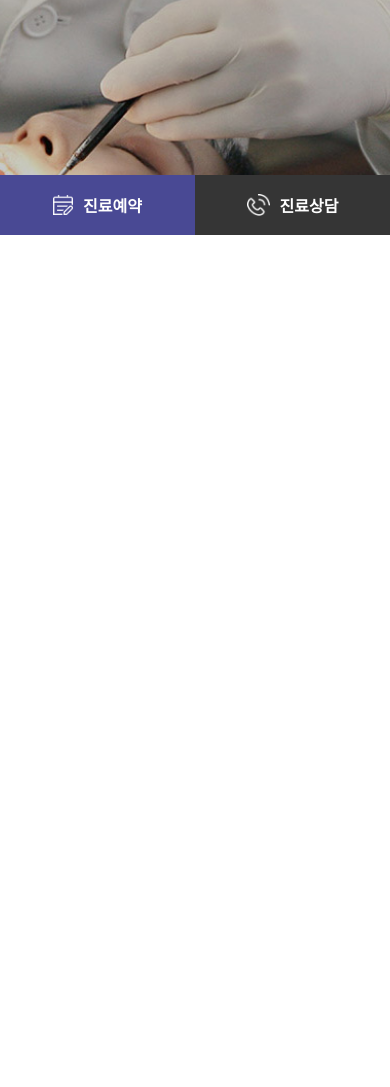
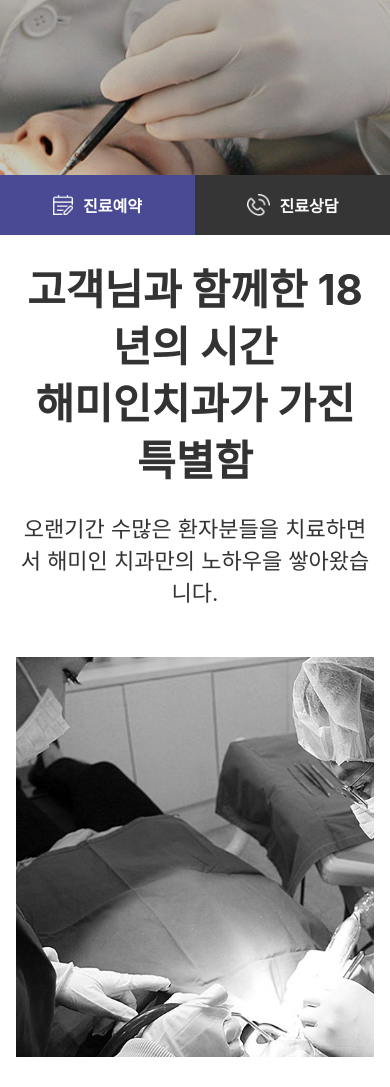
Before and after one commit to rangedayo/Haemiin-dental-clinic_coding, a plain HTML site: page index.html in a window 390 px wide. Shown: the part 609-1696 px from the top of the page. Before the commit the page ends 844 px from the top, so only its background shows below. Drawn offline with nearby package versions, Linux system fonts and the light colour scheme; a web font is replaced by a local one.

Commit message:
coding section_2
coding responsive web design

```diff
--- a/css/common.css
+++ b/css/common.css
@@ -21,6 +21,10 @@ nav {
   padding-right: 220px;
 }
 
+.section_2 {
+  padding: 7.8vw 230px;
+}
+
 @media screen and (max-width: 1550px) {
   nav {
     padding: 0 6%;
@@ -37,6 +41,10 @@ nav {
   .section_1 .slide_3 .text_wrap {
     padding-right: 6%;
   }
+
+  .section_2 {
+    padding: 7.8vw 6%;
+  }
 }
 
 @media screen and (max-width: 1280px) {
@@ -45,29 +53,25 @@ nav {
   }
 
   .section_1 .slide_1 .text_wrap {
-    padding: 0 3%;
+    padding: 0 4%;
   }
 
   .section_1 .slide_2 .text_wrap {
-    padding: 150px 3%;
+    padding: 150px 4%;
   }
 
   .section_1 .slide_3 .text_wrap {
     padding-right: 6%;
+  }
+
+  .section_2 {
+    padding: 7.8vw 4%;
   }
 }
 
 @media screen and (max-width: 1024px) {
   header {
     padding: 0 4%;
-  }
-
-  .section_1 .slide_1 .text_wrap {
-    padding: 0 4%;
-  }
-
-  .section_1 .slide_2 .text_wrap {
-    padding: 150px 4%;
   }
 }
 
--- a/css/main.css
+++ b/css/main.css
@@ -445,6 +445,10 @@ nav:hover .sub_menu_wrap {
 }
 
 /* quick menu */
+button {
+  all: unset;
+}
+
 .quick_menu_wrap {
   display: flex;
   justify-content: center;
@@ -459,6 +463,10 @@ nav:hover .sub_menu_wrap {
 .quick_menu_wrap .icon_wrap {
   margin-right: 35px;
   text-align: center;
+}
+
+.quick_menu_wrap .icon_wrap:last-child {
+  margin-right: 0;
 }
 
 .quick_menu_wrap .img_wrap {
@@ -586,3 +594,52 @@ nav:hover .sub_menu_wrap {
     color: #fff;
   }
 }
+
+/* section_2 */
+.section_2 .banner_wrap {
+  height: 500px;
+  background-color: lightblue;
+
+  background-repeat: no-repeat;
+  background-attachment: fixed;
+  background-size: cover;
+  background-position: 220px 0;
+  background-image: url(../img/sec_2_img.jpg);
+}
+
+.section_2 .title_wrap {
+  text-align: center;
+  margin-bottom: 55px;
+}
+
+.section_2 h2 {
+  font-size: 50px;
+  line-height: 67px;
+  margin-bottom: 22px;
+}
+
+.section_2 p {
+  font-size: 25px;
+  font-weight: 400;
+}
+
+@media screen and (max-width: 1550px) {
+  .section_2 .title_wrap {
+    margin-bottom: 50px;
+  }
+
+  .section_2 h2 {
+    font-size: 42px;
+    line-height: 57px;
+  }
+
+  .section_2 p {
+    font-size: 22px;
+  }
+
+  .section_2 .banner_wrap {
+    height: 400px;
+
+    background-position: 6% 0;
+  }
+}
--- a/index.html
+++ b/index.html
@@ -129,8 +129,8 @@
       <div class="swiper-wrapper">
         <div class="swiper-slide slide_1">
           <div class="img_wrap">
-            <img src="img/sec_1_img_1.jpg" alt="해미인치과" />
-            <img src="img/sec_1_img_1_mo.jpg" alt="해미인치과" />
+            <img src="img/sec_1_img_1.jpg" alt="해미인치과 원장님 사진" />
+            <img src="img/sec_1_img_1_mo.jpg" alt="해미인치과 원장님 사진" />
           </div>
 
           <div class="text_wrap">
@@ -147,13 +147,16 @@
 
         <div class="swiper-slide slide_2">
           <div class="img_wrap">
-            <img src="img/sec_1_img_2.jpg" alt="해미인치과" />
-            <img src="img/sec_1_img_2_mo.jpg" alt="해미인치과" />
+            <img src="img/sec_1_img_2.jpg" alt="해미인치과 인비절라인 교정" />
+            <img
+              src="img/sec_1_img_2_mo.jpg"
+              alt="해미인치과 인비절라인 교정"
+            />
           </div>
 
           <div class="text_wrap">
             <div class="img_wrap invisalign">
-              <img src="img/logo_invisalign.png" alt="인비절라인" />
+              <img src="img/logo_invisalign.png" alt="인비절라인 로고" />
             </div>
 
             <h2><span>인비절라인</span> 투명교정</h2>
@@ -167,7 +170,7 @@
 
         <div class="swiper-slide slide_3">
           <div class="img_wrap">
-            <img src="img/sec_1_img_3.jpg" alt="해미인치과" />
+            <img src="img/sec_1_img_3.jpg" alt="임플란트 사진" />
           </div>
 
           <div class="text_wrap">
@@ -249,6 +252,22 @@
       </div>
     </div>
 
+    <!-- section_2 -->
+    <div class="section_2">
+      <div class="title_wrap">
+        <h2>
+          고객님과 함께한 18년의 시간<br />
+          해미인치과가 가진 특별함
+        </h2>
+        <p>
+          오랜기간 수많은 환자분들을 치료하면서 해미인 치과만의 노하우을
+          쌓아왔습니다.
+        </p>
+      </div>
+
+      <div class="banner_wrap"></div>
+    </div>
+
     <footer></footer>
 
     <!-- swiper -->
```
